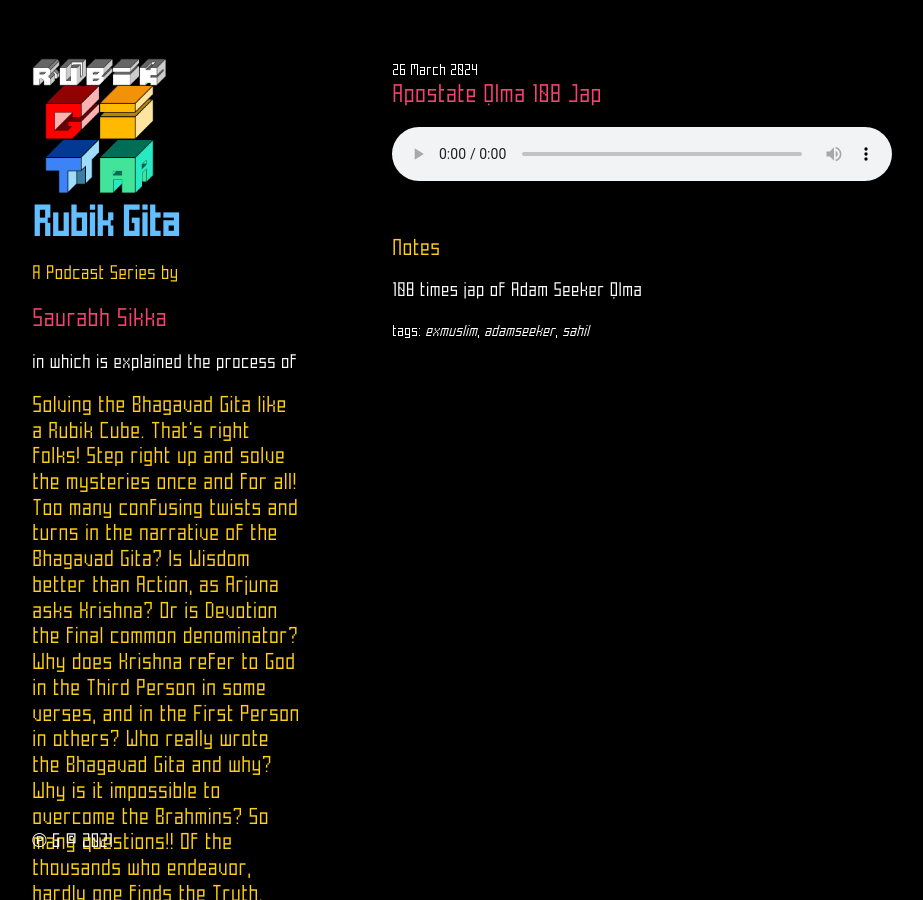
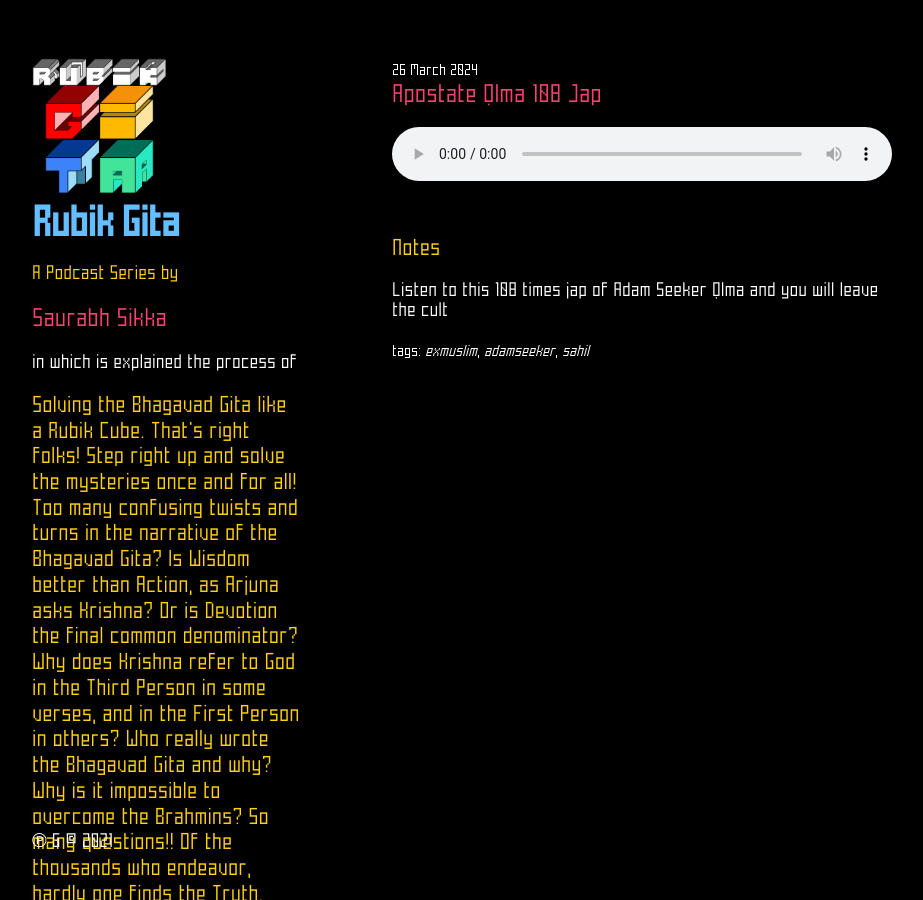
Before and after one commit to nacicatus/rubik-gita, a Jekyll site: the page built from _posts/2024-03-26-superjap.md, in a window 1280 px wide. Shown: the whole page, without its empty margins (178-1101 px from the left). Built offline with Jekyll 4.4.1, drawn with Linux system fonts in a browser that asks for light colours.

Commit message:
Update 2024-03-26-superjap.md

```diff
--- a/_posts/2024-03-26-superjap.md
+++ b/_posts/2024-03-26-superjap.md
@@ -16,6 +16,6 @@ block:        "no" # no means it is published
 layout: podcast
 excerpt_separator: <!--more-->
 ---
-108 times jap of Adam Seeker Qlma
+Listen to this 108 times jap of Adam Seeker Qlma and you will leave the cult
 
 <!--more-->
```
